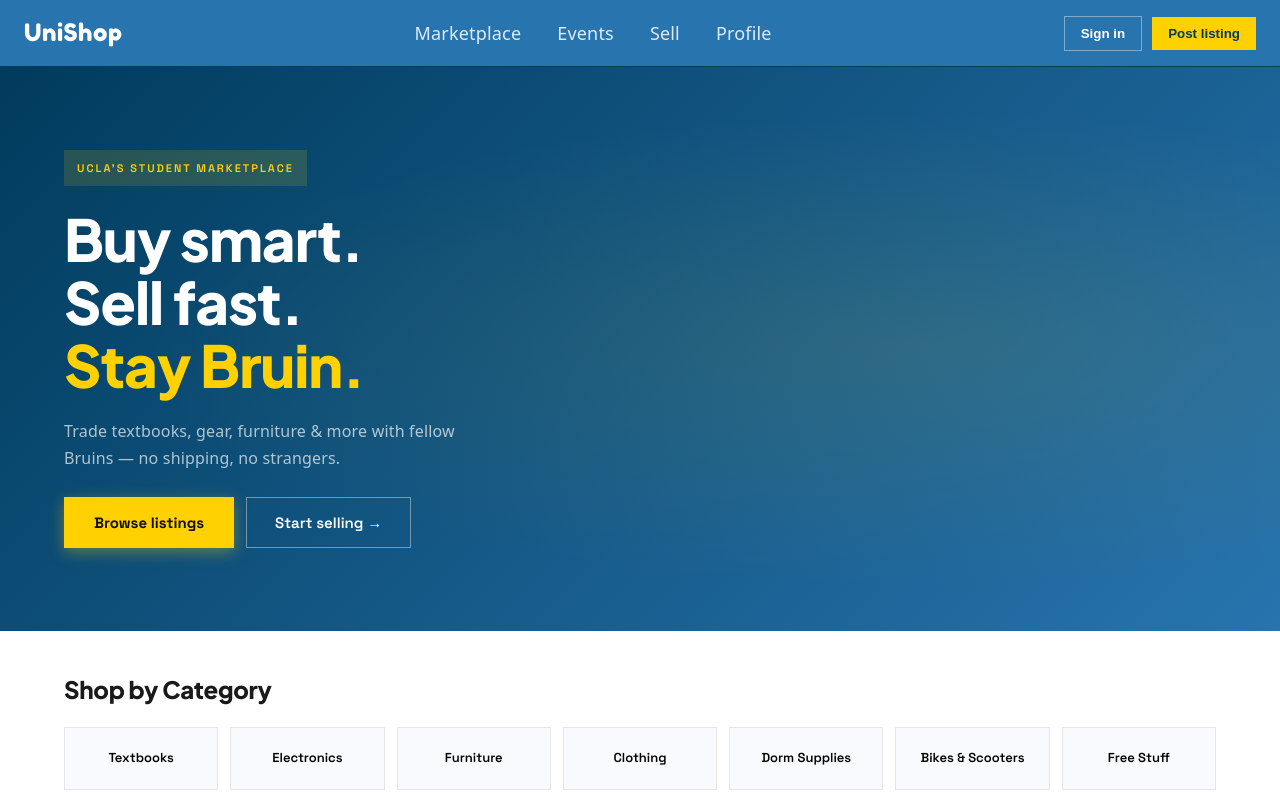
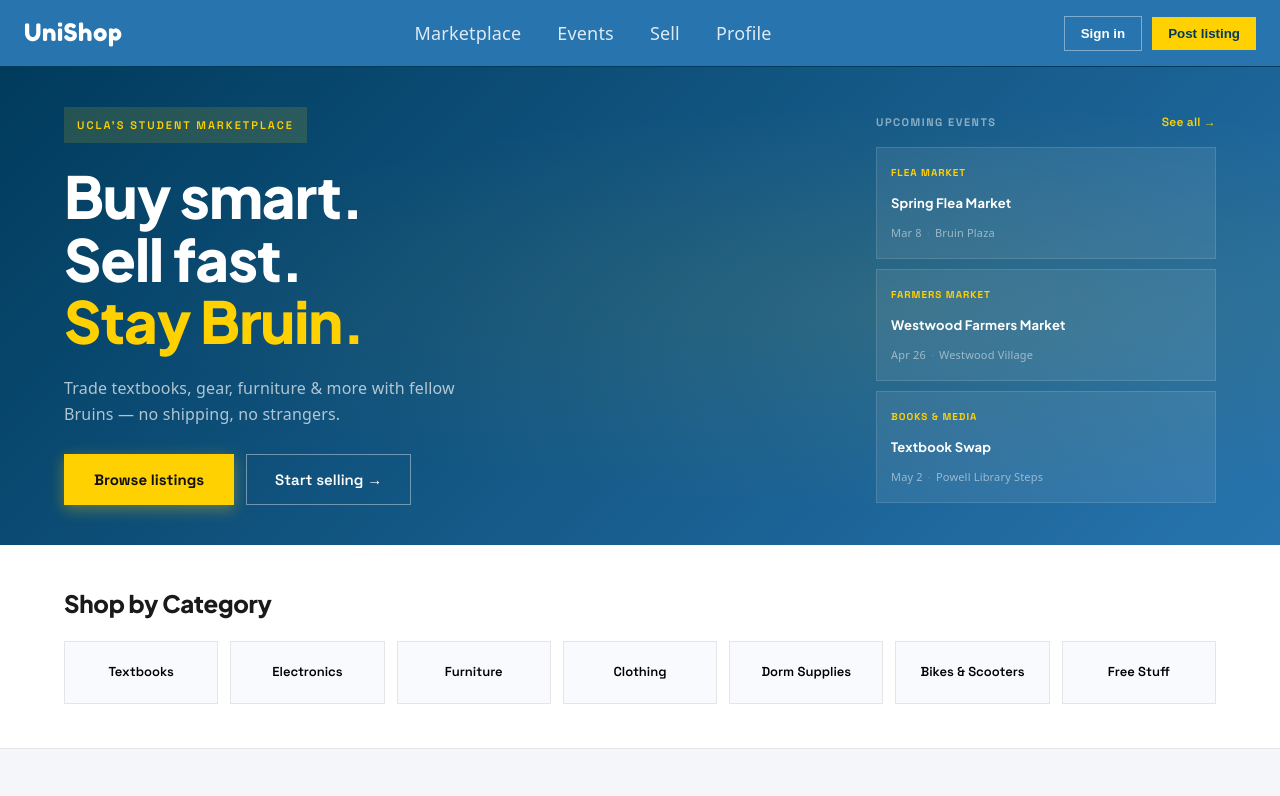
Before and after one commit to sharonxiong/ACM-W-BruinMarket-Temp, a React (Vite) app in the folder my-react-app/: page / in a window 1280 px wide. Shown: the top 796 px of the page. Built offline with nearby package versions, Linux system fonts and the light colour scheme.

Commit message:
UI update

```diff
--- a/my-react-app/src/pages/Marketplace.css
+++ b/my-react-app/src/pages/Marketplace.css
@@ -13,13 +13,88 @@
 
 .mp-hero {
   background: linear-gradient(135deg, #003B5C 0%, #2774AE 100%);
-  padding: 72px 64px;
-  display: flex;
+  padding: 40px 64px;
+  display: grid;
+  grid-template-columns: 1fr 340px;
+  gap: 48px;
   align-items: center;
-  min-height: 420px;
+  min-height: 260px;
   position: relative;
   overflow: hidden;
 }
+
+.mp-hero-events {
+  display: flex;
+  flex-direction: column;
+  gap: 10px;
+  z-index: 1;
+}
+
+.mp-hero-events-header {
+  display: flex;
+  align-items: center;
+  justify-content: space-between;
+  margin-bottom: 2px;
+}
+
+.mp-hero-events-label {
+  font-family: 'Space Grotesk', sans-serif;
+  font-size: 11px;
+  font-weight: 700;
+  letter-spacing: 1.5px;
+  text-transform: uppercase;
+  color: rgba(255, 255, 255, 0.5);
+}
+
+.mp-hero-events-link {
+  font-family: 'Space Grotesk', sans-serif;
+  font-size: 12px;
+  font-weight: 600;
+  color: var(--ucla-gold);
+  text-decoration: none;
+  transition: opacity 0.15s;
+}
+
+.mp-hero-events-link:hover { opacity: 0.8; }
+
+.mp-ev-card {
+  background: rgba(255, 255, 255, 0.08);
+  border: 1px solid rgba(255, 255, 255, 0.12);
+  padding: 12px 14px;
+  display: flex;
+  flex-direction: column;
+  gap: 4px;
+  transition: background 0.15s;
+}
+
+.mp-ev-card:hover { background: rgba(255, 255, 255, 0.13); }
+
+.mp-ev-tag {
+  font-family: 'Space Grotesk', sans-serif;
+  font-size: 10px;
+  font-weight: 700;
+  letter-spacing: 1px;
+  text-transform: uppercase;
+  color: var(--ucla-gold);
+}
+
+.mp-ev-title {
+  font-family: 'Plus Jakarta Sans', sans-serif;
+  font-size: 13px;
+  font-weight: 700;
+  color: white;
+  margin: 0;
+}
+
+.mp-ev-meta {
+  font-size: 11px;
+  color: rgba(255, 255, 255, 0.5);
+  display: flex;
+  align-items: center;
+  gap: 5px;
+}
+
+.mp-ev-dot { opacity: 0.4; }
 
 .mp-hero::before {
   content: '';
@@ -499,6 +574,8 @@
     padding: 48px 28px;
     min-height: auto;
   }
+  .mp-hero        { grid-template-columns: 1fr; }
+  .mp-hero-events { display: none; }
   .mp-headline    { font-size: 42px; }
   .mp-cat-grid    { grid-template-columns: repeat(4, 1fr); }
   .mp-categories  { padding: 28px 24px; }
--- a/my-react-app/src/pages/Marketplace.tsx
+++ b/my-react-app/src/pages/Marketplace.tsx
@@ -1,6 +1,12 @@
 import { useState, useMemo, useRef } from "react";
-import { useSearchParams } from "react-router-dom";
+import { useSearchParams, Link } from "react-router-dom";
 import "./Marketplace.css";
+
+const UPCOMING_EVENTS = [
+  { id: 1, tag: "Flea Market",    title: "Spring Flea Market",       date: "Mar 8",  location: "Bruin Plaza" },
+  { id: 2, tag: "Farmers Market", title: "Westwood Farmers Market",  date: "Apr 26", location: "Westwood Village" },
+  { id: 3, tag: "Books & Media",  title: "Textbook Swap",            date: "May 2",  location: "Powell Library Steps" },
+];
 
 const CATEGORIES = [
   "Textbooks",
@@ -82,6 +88,24 @@ export default function Marketplace() {
             </button>
             <button className="mp-btn-secondary">Start selling →</button>
           </div>
+        </div>
+
+        <div className="mp-hero-events">
+          <div className="mp-hero-events-header">
+            <span className="mp-hero-events-label">Upcoming Events</span>
+            <Link className="mp-hero-events-link" to="/events">See all →</Link>
+          </div>
+          {UPCOMING_EVENTS.map((ev) => (
+            <div key={ev.id} className="mp-ev-card">
+              <span className="mp-ev-tag">{ev.tag}</span>
+              <p className="mp-ev-title">{ev.title}</p>
+              <div className="mp-ev-meta">
+                <span>{ev.date}</span>
+                <span className="mp-ev-dot">·</span>
+                <span>{ev.location}</span>
+              </div>
+            </div>
+          ))}
         </div>
 
       </section>
```
